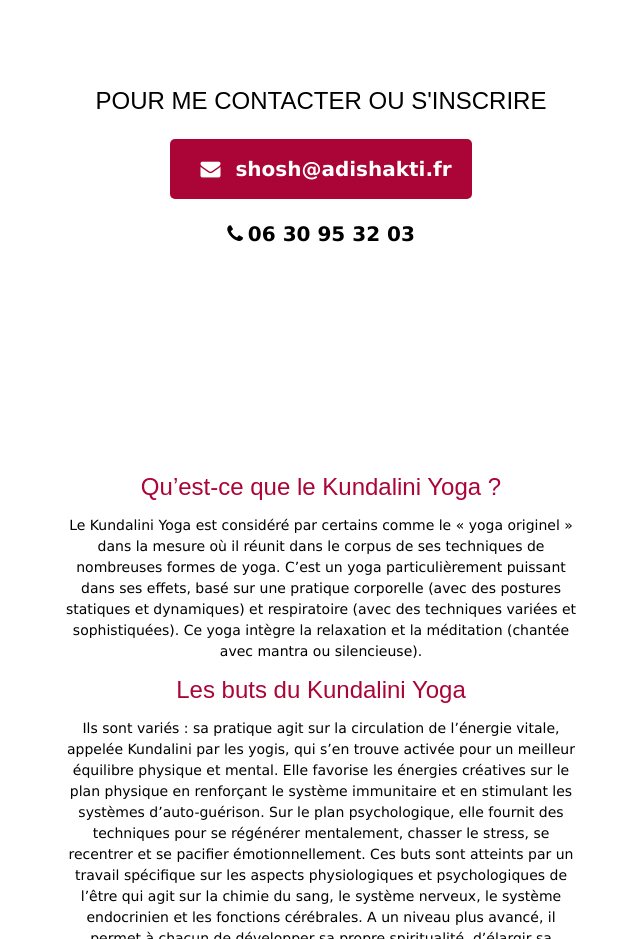
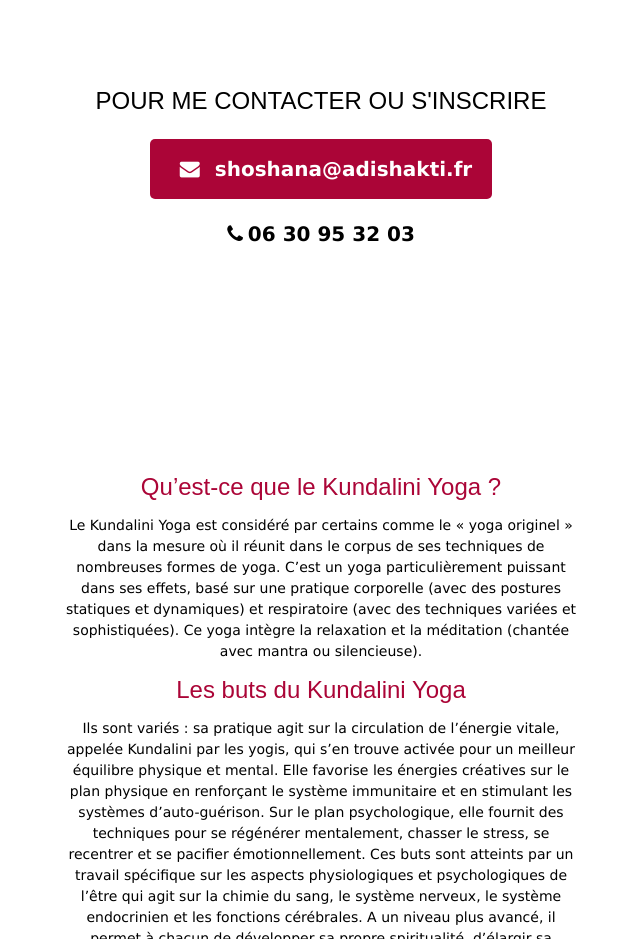
Before and after one commit to shosh-adishakti/shosh, a plain HTML site: page index.html in a window 1280 px wide. Shown: the part 3060-3999 px from the top of the page, without its empty margins (319-959 px from the left). Drawn offline with nearby package versions, Linux system fonts and the light colour scheme.

Commit message:
Add files via upload

```diff
--- a/index.html
+++ b/index.html
@@ -167,7 +167,7 @@
 			<h4 class="title textblack" style="font-size:24px;">POUR ME CONTACTER OU S'INSCRIRE</h4>
 				<div class="contact-main">
 				  <div class="email-container">
-					<a class="email-link" href="mailto:shosh@chemouni.com"><i class="fa fa-envelope mailto-envelope" style=" margin-right: 5px;"></i>shosh@adishakti.fr</a>
+					<a class="email-link" href="mailto:shosh@chemouni.com"><i class="fa fa-envelope mailto-envelope" style=" margin-right: 5px;"></i>shoshana@adishakti.fr</a>
 					<p class="phone-link"><i class="fa fa-phone" style=" margin-right: 5px;"></i>06 30 95 32 03</p>
 					</div>
 				</div>
```
